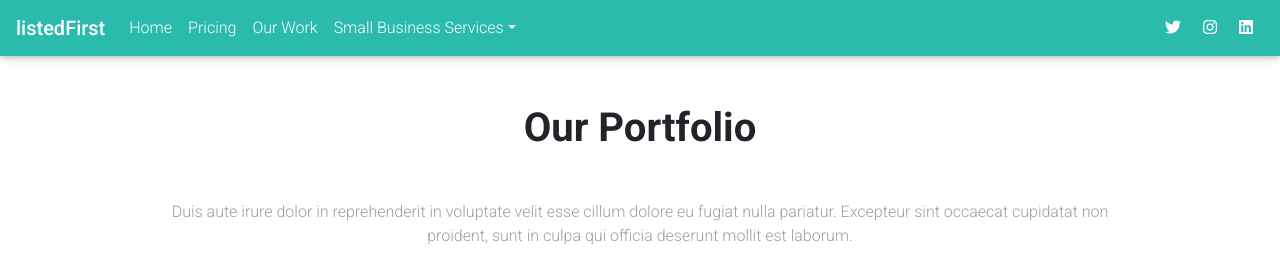
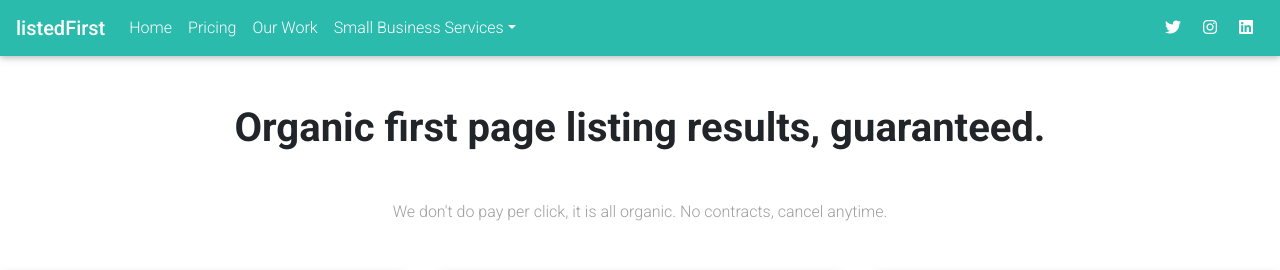
Before and after one commit to denismatijevic/listed1st, a React (Create React App) app: page / in a window 1280 px wide. Shown: the top 270 px of the page. Built offline with nearby package versions, Linux system fonts and the light colour scheme.

Commit message:
updating info

```diff
--- a/src/components/Portfolio.js
+++ b/src/components/Portfolio.js
@@ -5,13 +5,10 @@ const Portfolio = () => {
   return (
     <section className="text-center my-5">
       <h2 className="h1-responsive font-weight-bold my-5">
-        Our Portfolio
+        Organic first page listing results, guaranteed.
       </h2>
       <p className="grey-text w-responsive mx-auto mb-5">
-        Duis aute irure dolor in reprehenderit in voluptate velit esse
-        cillum dolore eu fugiat nulla pariatur. Excepteur sint occaecat
-        cupidatat non proident, sunt in culpa qui officia deserunt mollit
-        est laborum.
+        We don't do pay per click, it is all organic. No contracts, cancel anytime.
       </p>
 
       <MDBRow className="text-center">
```
